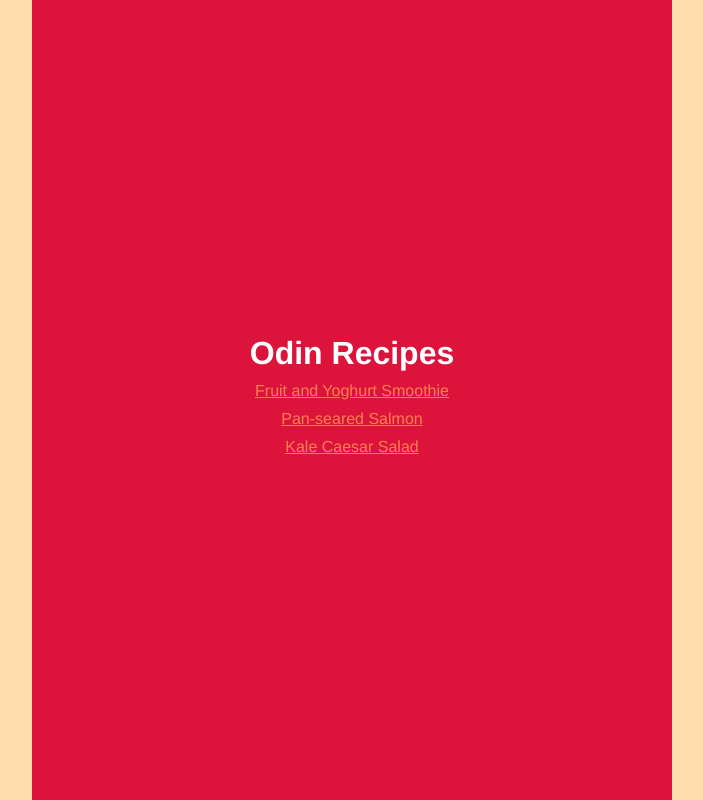
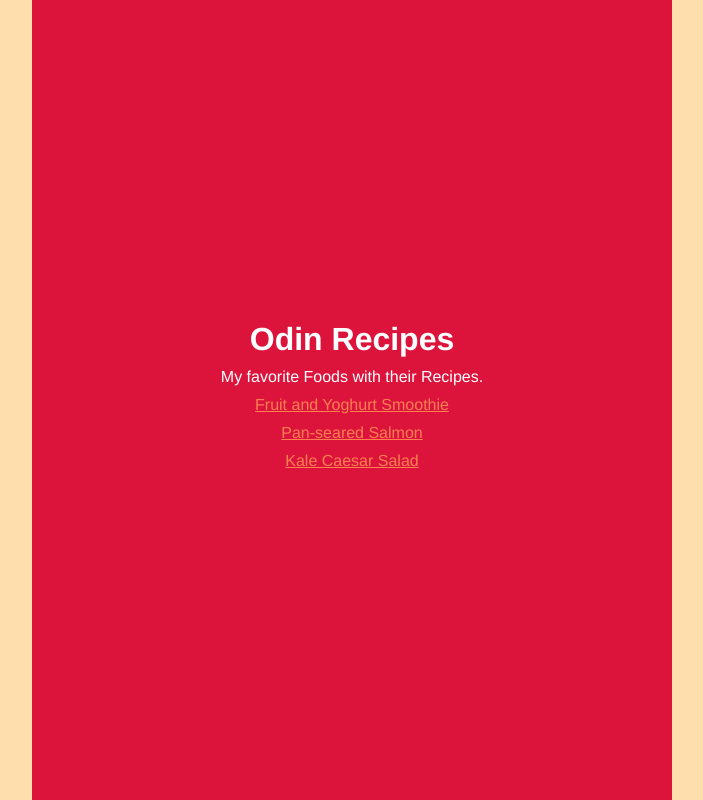
Before and after one commit to Nebil-Nej/TOD_Proj, a plain HTML site: page index.html in a window 1280 px wide. Shown: the whole page, without its empty margins (288-991 px from the left). Drawn offline with Linux system fonts and the light colour scheme.

Commit message:
added <p> under <h1> element

```diff
--- a/index.html
+++ b/index.html
@@ -12,6 +12,7 @@
 <body>
     <div class="container">
         <h1>Odin Recipes</h1>
+        <p>My favorite Foods with their Recipes.</p>
         <ul>
             <li><a href="./recipes/yogurt-smoothie.html">Fruit and Yoghurt Smoothie</a></li>
             <li><a href="./recipes/pan-seared.html">Pan-seared Salmon</a></li>
--- a/styles.css
+++ b/styles.css
@@ -51,7 +51,7 @@ img {
 
 p {
     max-width: 75%;
-
+    margin: 0 auto 10px;
 }
 
 ol li {
```
